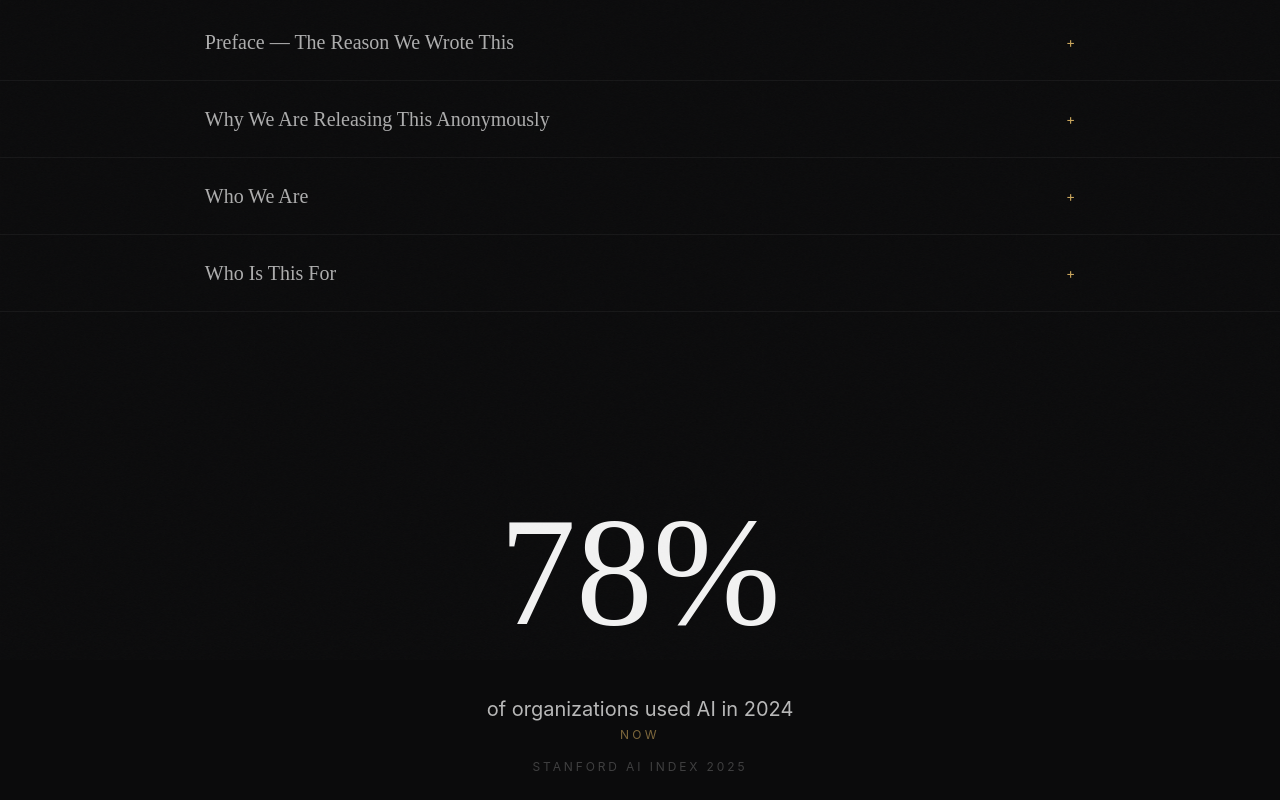
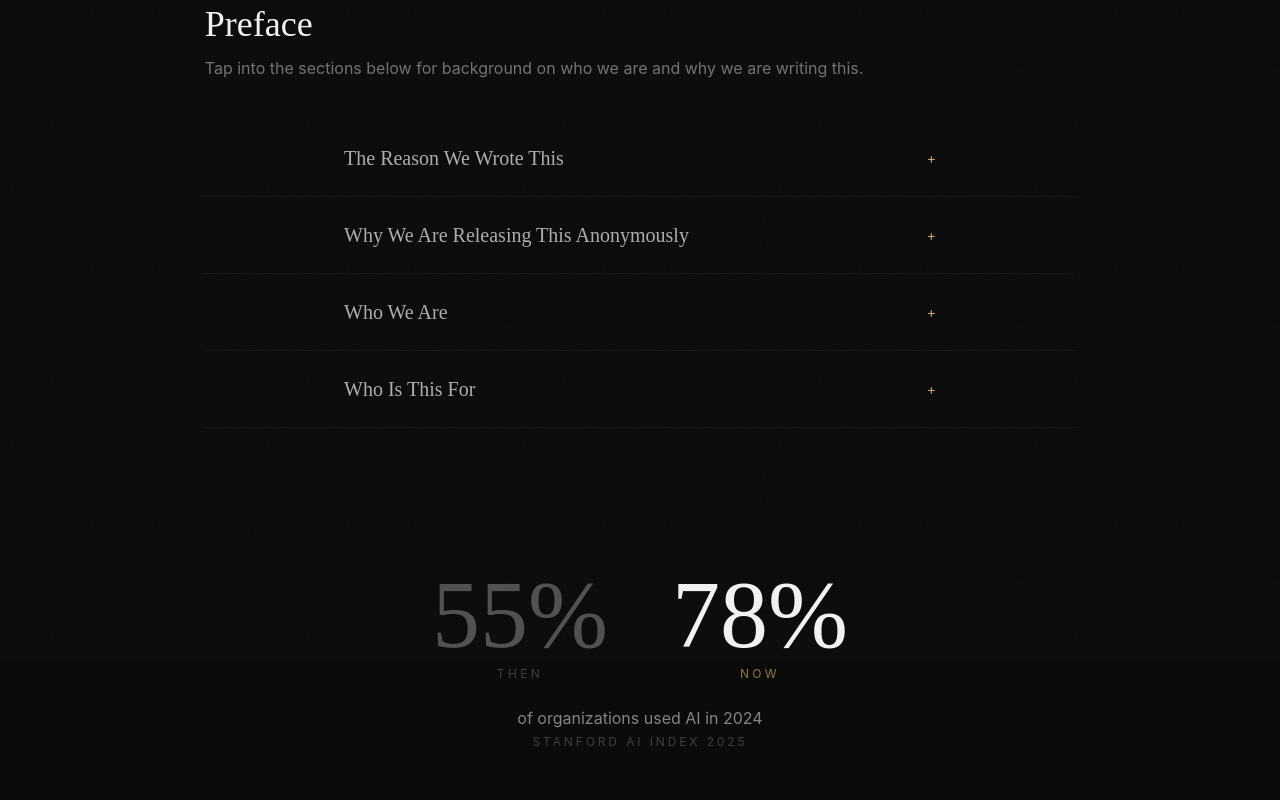
Before and after one commit to thepeopleofcx/essay-v2, a Next.js app: page /essay/a in a window 1280 px wide. Shown: the part 860-1660 px from the top of the page. Built offline with nearby package versions, Linux system fonts and the light colour scheme.

Commit message:
Iteration: preface label, stat comparison side-by-side, reduced whitespace, fuller timeline text, inverted portraits

```diff
--- a/app/components/BigNumberInterrupt.tsx
+++ b/app/components/BigNumberInterrupt.tsx
@@ -9,8 +9,8 @@ interface BigNumberInterruptProps {
 }
 
 /**
- * SIGNATURE MOMENT #1: Full-viewport stat interrupt
- * The number fills the entire screen as you scroll past it.
+ * Stat interrupt — still dramatic but more integrated into essay flow.
+ * Reduced whitespace, smaller scale, gold accent line.
  */
 export default function BigNumberInterrupt({ number, label, source, className = "" }: BigNumberInterruptProps) {
   const ref = useRef<HTMLDivElement>(null);
@@ -35,29 +35,29 @@ export default function BigNumberInterrupt({ number, label, source, className =
   return (
     <div
       ref={ref}
-      className={`relative flex min-h-screen items-center justify-center overflow-hidden px-[8%] ${className}`}
+      className={`relative py-16 md:py-24 px-[8%] md:px-[16%] ${className}`}
     >
       <div className="text-center">
         <span
-          className={`block font-serif leading-[0.85] tracking-tight text-paper transition-all duration-[1.4s] ease-[cubic-bezier(0.16,1,0.3,1)] ${
+          className={`block font-serif leading-[0.85] tracking-tight text-paper transition-all duration-[1.2s] ease-[cubic-bezier(0.16,1,0.3,1)] ${
             visible
-              ? "opacity-100 translate-y-0 scale-100"
-              : "opacity-0 translate-y-12 scale-95"
+              ? "opacity-100 translate-y-0"
+              : "opacity-0 translate-y-8"
           }`}
-          style={{ fontSize: "clamp(5rem, 20vw, 18rem)" }}
+          style={{ fontSize: "clamp(3rem, 12vw, 8rem)" }}
         >
           {number}
         </span>
         <p
-          className={`mt-6 font-sans text-lg md:text-xl text-muted max-w-lg mx-auto transition-all duration-[1s] delay-300 ease-[cubic-bezier(0.16,1,0.3,1)] ${
-            visible ? "opacity-100 translate-y-0" : "opacity-0 translate-y-6"
+          className={`mt-4 font-sans text-sm md:text-base text-muted max-w-md mx-auto transition-all duration-[0.8s] delay-200 ease-[cubic-bezier(0.16,1,0.3,1)] ${
+            visible ? "opacity-100 translate-y-0" : "opacity-0 translate-y-4"
           }`}
         >
           {label}
         </p>
         {source && (
           <p
-            className={`mt-3 font-sans text-xs uppercase tracking-[0.24em] text-muted/50 transition-all duration-[1s] delay-500 ${
+            className={`mt-2 font-sans text-xs uppercase tracking-[0.24em] text-muted/40 transition-all duration-[0.8s] delay-400 ${
               visible ? "opacity-100" : "opacity-0"
             }`}
           >
@@ -67,8 +67,8 @@ export default function BigNumberInterrupt({ number, label, source, className =
       </div>
 
       <div
-        className={`absolute bottom-[15%] left-1/2 h-px bg-[#C9A55C] transition-all duration-[1.6s] delay-700 ease-[cubic-bezier(0.16,1,0.3,1)] ${
-          visible ? "w-24 -translate-x-1/2 opacity-60" : "w-0 -translate-x-1/2 opacity-0"
+        className={`mx-auto mt-8 h-px bg-[#C9A55C] transition-all duration-[1.4s] delay-500 ease-[cubic-bezier(0.16,1,0.3,1)] ${
+          visible ? "w-16 opacity-40" : "w-0 opacity-0"
         }`}
       />
     </div>
--- a/app/components/ClosingSignature.tsx
+++ b/app/components/ClosingSignature.tsx
@@ -41,7 +41,7 @@ export default function ClosingSignature() {
               alt="William"
               fill
               className="object-cover"
-              style={{ filter: "grayscale(1) brightness(0.7) contrast(1.2)" }}
+              style={{ filter: "invert(1) brightness(0.85)" }}
             />
           </div>
         </div>
@@ -67,7 +67,7 @@ export default function ClosingSignature() {
               alt="Mary"
               fill
               className="object-cover"
-              style={{ filter: "grayscale(1) brightness(0.7) contrast(1.2)" }}
+              style={{ filter: "invert(1) brightness(0.85)" }}
             />
           </div>
         </div>
--- a/app/components/ScrollComparison.tsx
+++ b/app/components/ScrollComparison.tsx
@@ -9,80 +9,103 @@ interface ScrollComparisonProps {
 }
 
 /**
- * SIGNATURE MOMENT #4: Before/After scroll comparison
- * The "before" number morphs into the "after" as you scroll through.
+ * Scroll comparison: "then" number appears first in grey,
+ * "then" label fades up, then "after" number fades in to the right with "now" below.
+ * Both remain visible in the end state — side by side.
  */
 export default function ScrollComparison({ before, after, label, source }: ScrollComparisonProps) {
   const ref = useRef<HTMLDivElement>(null);
-  const [progress, setProgress] = useState(0);
-  const [visible, setVisible] = useState(false);
+  const [phase, setPhase] = useState(0); // 0=hidden, 1=before visible, 2=then label, 3=after visible
 
   useEffect(() => {
     const el = ref.current;
     if (!el) return;
 
     const prefersReduced = window.matchMedia("(prefers-reduced-motion: reduce)").matches;
-
-    const observer = new IntersectionObserver(
-      ([entry]) => {
-        if (entry.isIntersecting) setVisible(true);
-      },
-      { threshold: 0.1 }
-    );
-    observer.observe(el);
+    if (prefersReduced) {
+      setPhase(3);
+      return;
+    }
 
     const onScroll = () => {
       const rect = el.getBoundingClientRect();
       const vh = window.innerHeight;
-      const p = 1 - (rect.top / (vh * 0.6));
-      setProgress(Math.max(0, Math.min(1, prefersReduced ? 1 : p)));
+      const progress = 1 - rect.top / (vh * 0.75);
+
+      if (progress > 0.7) setPhase(3);
+      else if (progress > 0.45) setPhase(2);
+      else if (progress > 0.2) setPhase(1);
+      else setPhase(0);
     };
 
     window.addEventListener("scroll", onScroll, { passive: true });
     onScroll();
-    return () => {
-      observer.disconnect();
-      window.removeEventListener("scroll", onScroll);
-    };
+    return () => window.removeEventListener("scroll", onScroll);
   }, []);
-
-  const showAfter = progress > 0.5;
 
   return (
     <div
       ref={ref}
-      className="relative flex min-h-[60vh] items-center justify-center px-[8%] overflow-hidden"
+      className="relative py-16 md:py-20 px-[8%] md:px-[16%] overflow-hidden"
     >
-      <div className="text-center">
+      <div className="flex items-end justify-center gap-8 md:gap-16">
+        {/* BEFORE / THEN */}
         <div
-          className="absolute inset-0 flex flex-col items-center justify-center transition-all duration-700"
+          className="text-center transition-all duration-700 ease-[cubic-bezier(0.16,1,0.3,1)]"
           style={{
-            opacity: showAfter ? 0 : visible ? 1 : 0,
-            transform: showAfter ? "translateY(-30px) scale(0.95)" : "translateY(0) scale(1)",
+            opacity: phase >= 1 ? 1 : 0,
+            transform: phase >= 1 ? "translateY(0)" : "translateY(20px)",
           }}
         >
-          <span className="font-serif text-paper/40" style={{ fontSize: "clamp(3rem, 10vw, 8rem)" }}>
+          <span
+            className="block font-serif text-muted/40 leading-[0.9]"
+            style={{ fontSize: "clamp(2.5rem, 8vw, 6rem)" }}
+          >
             {before}
           </span>
-          <p className="mt-4 text-xs uppercase tracking-[0.28em] text-muted/40">then</p>
+          <p
+            className="mt-2 text-xs uppercase tracking-[0.28em] text-muted/30 transition-all duration-500 delay-200"
+            style={{
+              opacity: phase >= 2 ? 1 : 0,
+              transform: phase >= 2 ? "translateY(0)" : "translateY(8px)",
+            }}
+          >
+            then
+          </p>
         </div>
 
+        {/* AFTER / NOW */}
         <div
-          className="flex flex-col items-center justify-center transition-all duration-700"
+          className="text-center transition-all duration-700 ease-[cubic-bezier(0.16,1,0.3,1)] delay-100"
           style={{
-            opacity: showAfter && visible ? 1 : 0,
-            transform: showAfter ? "translateY(0) scale(1)" : "translateY(30px) scale(1.05)",
+            opacity: phase >= 3 ? 1 : 0,
+            transform: phase >= 3 ? "translateY(0)" : "translateY(20px)",
           }}
         >
-          <span className="font-serif text-paper" style={{ fontSize: "clamp(3rem, 12vw, 10rem)" }}>
+          <span
+            className="block font-serif text-paper leading-[0.9]"
+            style={{ fontSize: "clamp(2.5rem, 8vw, 6rem)" }}
+          >
             {after}
           </span>
-          <p className="mt-2 font-sans text-lg md:text-xl text-muted max-w-md">{label}</p>
-          <p className="mt-1 text-xs uppercase tracking-[0.28em] text-[#C9A55C]/60">now</p>
-          {source && (
-            <p className="mt-4 text-xs uppercase tracking-[0.24em] text-muted/30">{source}</p>
-          )}
+          <p className="mt-2 text-xs uppercase tracking-[0.28em] text-[#C9A55C]/70">
+            now
+          </p>
         </div>
+      </div>
+
+      {/* Label + source — fades in with the "after" */}
+      <div
+        className="text-center mt-6 transition-all duration-700 delay-300"
+        style={{
+          opacity: phase >= 3 ? 1 : 0,
+          transform: phase >= 3 ? "translateY(0)" : "translateY(10px)",
+        }}
+      >
+        <p className="font-sans text-sm md:text-base text-muted/70 max-w-md mx-auto">{label}</p>
+        {source && (
+          <p className="mt-1 text-xs uppercase tracking-[0.24em] text-muted/30">{source}</p>
+        )}
       </div>
     </div>
   );
--- a/app/components/TimelineParallax.tsx
+++ b/app/components/TimelineParallax.tsx
@@ -70,7 +70,7 @@ function TimelineEra({ era, index, total }: { era: Era; index: number; total: nu
   return (
     <div
       ref={ref}
-      className="relative min-h-[70vh] flex items-center px-[8%] md:px-[16%]"
+      className="relative py-12 md:py-16 flex items-center px-[8%] md:px-[16%]"
     >
       <div className="absolute left-[8%] md:left-[12%] top-0 bottom-0 w-px bg-paper/5" />
       <div
--- a/app/essay/a/page.tsx
+++ b/app/essay/a/page.tsx
@@ -53,10 +53,14 @@ export default function VariantA() {
       </section>
 
       {/* ═══════════════════════════════════════════ */}
-      {/* META SECTIONS — Collapsible accordions */}
+      {/* PREFACE — Collapsible accordions */}
       {/* ═══════════════════════════════════════════ */}
-      <section className="py-16">
-        <CollapsibleMeta title="Preface — The Reason We Wrote This">
+      <section className="py-16 px-[8%] md:px-[16%]">
+        <RevealOnScroll>
+          <h2 className="font-serif text-3xl md:text-4xl text-paper mb-3">Preface</h2>
+          <p className="font-sans text-sm md:text-base text-muted/60 mb-10">Tap into the sections below for background on who we are and why we are writing this.</p>
+        </RevealOnScroll>
+        <CollapsibleMeta title="The Reason We Wrote This">
           <p>People like to say crazy shit on the Internet. This isn&apos;t that.</p>
           <p>Over the past several weeks, our collective discourse on the possibilities of an AI-shaped future has been shaken by speculative fiction in several forms. The recent piece from Citrini Research imagining a &quot;2028 Global Intelligence Crisis&quot; rocked financial markets, wiped hundreds of billions in market capitalization from software and payments stocks, and was signal-boosted by everyone from Michael Burry to TechCrunch.</p>
           <p>The discourse has been wild and, frankly, ungrounded. These essays and the &quot;AI is all hype&quot; response offer a false binary in which either AI is about to annihilate the economy, or it&apos;s all a bubble and nothing will change.</p>
--- a/data/essay.ts
+++ b/data/essay.ts
@@ -120,11 +120,11 @@ export const essaySections: EssaySection[] = [
 ];
 
 export const timelineEpochs: TimelineEpoch[] = [
-  { id: "e1", era: "Hunter-Gatherers", period: "~300,000 years", description: "Foraging and subsistence dominated human labor.", shift: "Estimated subsistence labor: 15-20 hours/week." },
-  { id: "e2", era: "Agrarian Society", period: "~10,000 years", description: "Agriculture scaled population and institutions.", shift: "80-90% of people engaged in food production." },
-  { id: "e3", era: "Industrial Revolution", period: "~250 years", description: "Factory transition caused severe pain before long-run gains.", shift: "Life expectancy rose and work hours fell over time." },
-  { id: "e4", era: "Knowledge Work", period: "~50-70 years", description: "Professional and service jobs expanded rapidly.", shift: "Services now account for roughly 77% of GDP." },
-  { id: "e5", era: "The Unknown", period: "Beginning now", description: "AI transition is underway and accelerating.", shift: "Outcome depends on adaptation quality." },
+  { id: "e1", era: "Hunter-Gatherers", period: "~300,000 years", description: "For the vast majority of human existence, this was the job: foraging, hunting, and occasional warfare, punctuated by frequent starvation. Anthropologists like Marshall Sahlins have argued that hunter-gatherers actually worked fewer hours than modern office workers — roughly 15–20 hours per week of \"work\" in the subsistence sense. When agriculture appeared roughly 10,000 years ago, it almost certainly faced resistance.", shift: "15–20 hours/week of subsistence labor" },
+  { id: "e2", era: "Agrarian Society", period: "~10,000 years", description: "Agriculture slowly and then quickly covered most of the world, producing enormous gains in population, structure, education, and cooperation. But the gains came slowly — over many thousands of years. Life for most people was still defined by manual labor, subsistence farming, and relatively fixed social roles. For most of the agrarian era, 80–90% of the population was engaged in food production.", shift: "80–90% of population in food production" },
+  { id: "e3", era: "Industrial Revolution", period: "~250 years", description: "The movement into cities and factories was resisted by many. The Luddites weren't as irrational as they are often depicted; they were watching their livelihoods evaporate. The transition came with serious costs: child labor, brutal working conditions, urban squalor. The so-called \"Engels' Pause\" — a period when productivity surged but real wages stagnated for roughly 50 years — is now a standard reference point. But over the longer arc, infant mortality dropped dramatically, life expectancy more than doubled, and working hours fell significantly.", shift: "Life expectancy: 32 → 71 years" },
+  { id: "e4", era: "Knowledge Work", period: "~50–70 years", description: "For everyone born in the last half-century, knowledge work feels like all there is and all there ever will be. The office, the commute, the Slack channel — it's the water we swim in. Between 1910 and 2000, professional, managerial, clerical, sales, and service workers tripled, growing from one-quarter to three-quarters of total employment. Today, the U.S. services sector accounts for roughly 77% of GDP.", shift: "Services = 77% of GDP" },
+  { id: "e5", era: "The Unknown", period: "Beginning now", description: "What's coming next doesn't have a name yet, but the pattern is clear: each transition felt world-ending at the time and world-defining in retrospect. Each came with serious disruption and resistance. Each ultimately proved to be an upgrade for humanity writ large — though never evenly distributed and never without cost. We believe we are in the earliest stages of such a transition right now.", shift: "The question is whether we navigate it with wisdom or with panic." },
 ];
 
 export const predictions: Prediction[] = [
```
